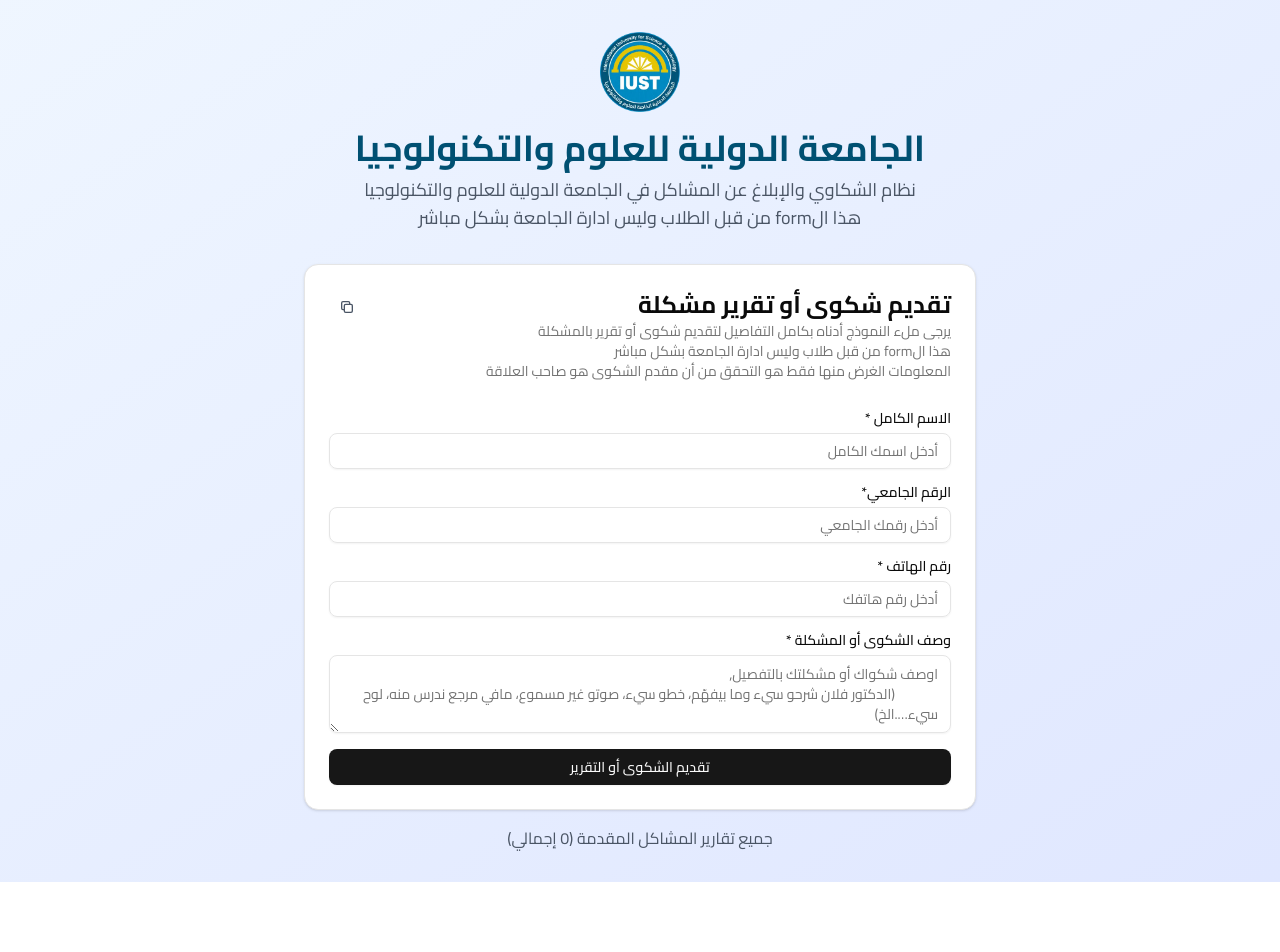
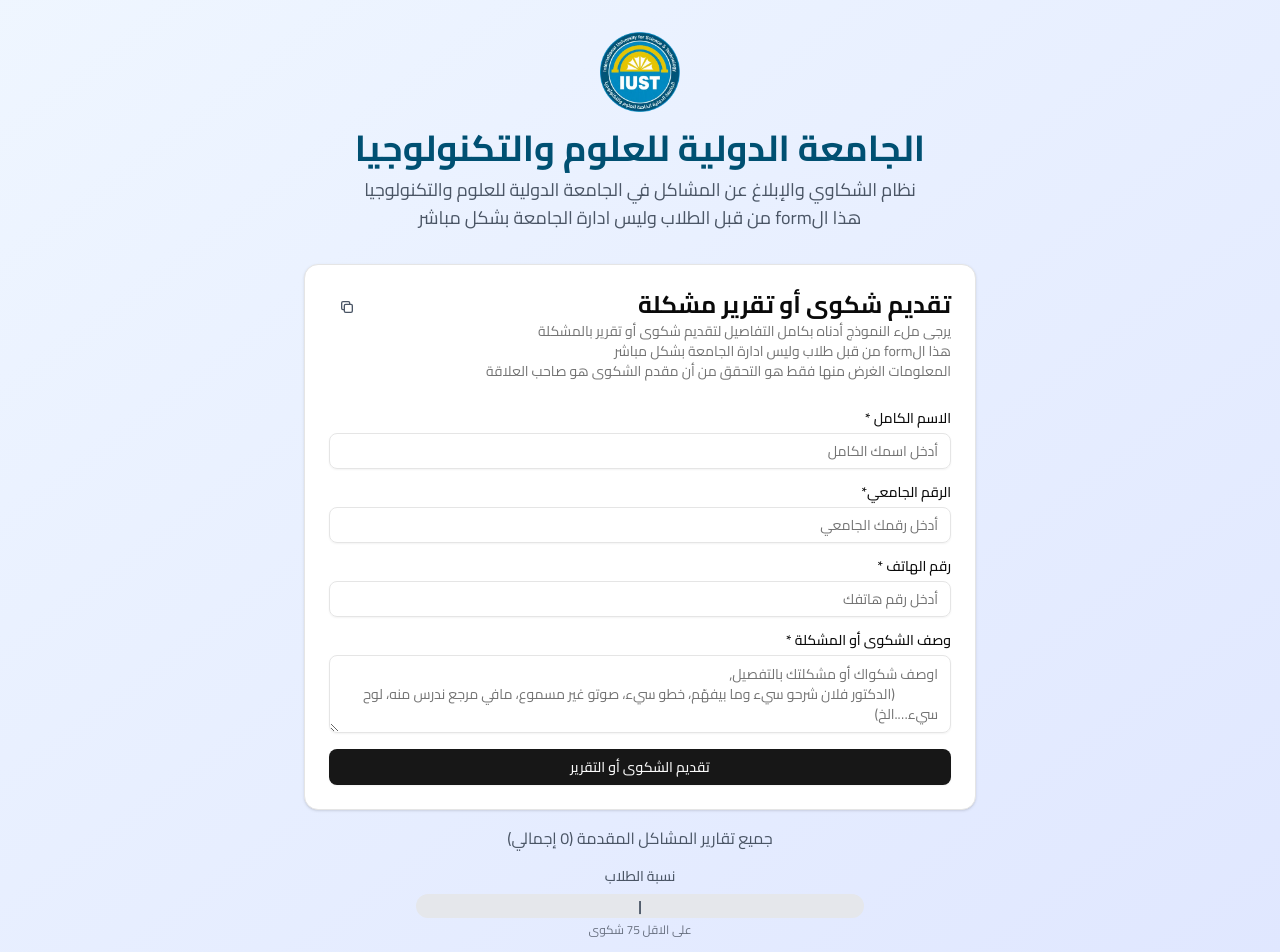
Before and after one commit to ahddev/iust-report, a Next.js app: page / in a window 1280 px wide. Shown: the top 952 px of the page. Before the commit the page ends 882 px from the top, so only its background shows below. Built offline with nearby package versions, Linux system fonts and the light colour scheme; no server answers; the database is empty; what tailwindcss-animated would draw is missing.

Commit message:
number bar

```diff
--- a/app/page.tsx
+++ b/app/page.tsx
@@ -53,6 +53,28 @@
           <p className="text-center text-gray-600 text-sm md:text-base">
             جميع تقارير المشاكل المقدمة ({reportCount} إجمالي)
           </p>
+
+          {/* Progress bar - نسبة الطلاب */}
+          <div className="w-full max-w-md space-y-2">
+            <p className="text-center text-gray-600 text-sm font-medium">
+              نسبة الطلاب
+            </p>
+            <div className="relative">
+              <div className="relative h-6 rounded-full bg-gray-200">
+                <div
+                  className="h-full rounded-full bg-gradient-to-r from-[#005072] to-teal-600 transition-all duration-500"
+                  style={{ width: `${Math.min((reportCount / 150) * 100, 100)}%` }}
+                />
+                {/* Center marker - small | at 50% */}
+                <div className="absolute top-1/2 left-1/2 -translate-x-1/2 -translate-y-1/2 text-gray-600 text-sm font-bold">
+                  |
+                </div>
+              </div>
+              <p className="text-center text-gray-500 text-xs mt-1">
+                على الاقل 75 شكوى
+              </p>
+            </div>
+          </div>
         </div>
 
         {/* Footer */}
```
